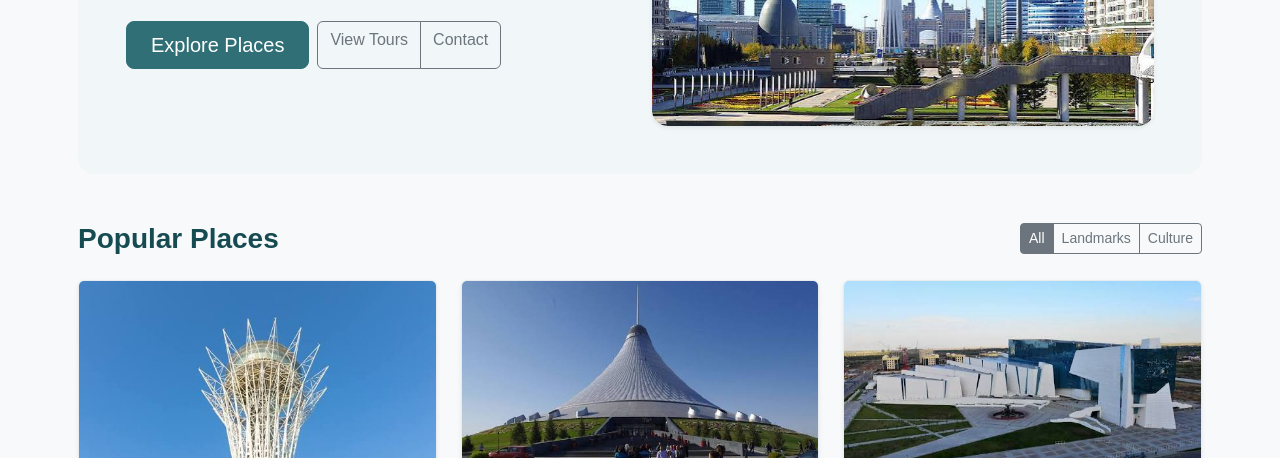
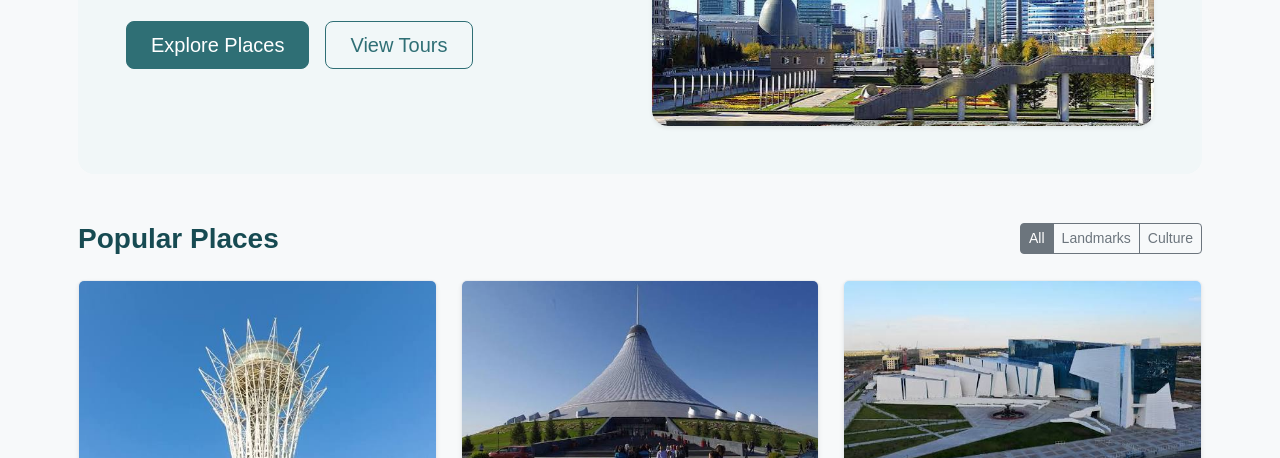
Before and after one commit to ShagFoal/Front-End-Assignment-3, a plain HTML site: page index.html in a window 1280 px wide. Shown: the part 339-797 px from the top of the page. Drawn offline with nearby package versions, Linux system fonts and the light colour scheme.

Commit message:
Update hero buttons styling

```diff
--- a/css/style.css
+++ b/css/style.css
@@ -53,6 +53,16 @@ main {
   color: #ffffff;
 }
 
+.btn-outline-teal {
+  color: #2f6f75;
+  border: 1px solid #2f6f75;
+}
+
+.btn-outline-teal:hover {
+  background-color: #2f6f75;
+  color: #ffffff;
+}
+
 .table-teal th {
   background-color: #2f6f75;
   color: #ffffff;
--- a/index.html
+++ b/index.html
@@ -55,12 +55,9 @@
             <p class="lead mb-4">
               Visit Baiterek, explore modern architecture, and take a walk through the city centre.
             </p>
-            <div class="d-flex flex-wrap gap-2">
+            <div class="d-flex flex-wrap gap-3">
               <a class="btn btn-teal btn-lg px-4" href="places.html">Explore Places</a>
-              <div class="btn-group" role="group" aria-label="Route actions">
-                <a class="btn btn-outline-secondary" href="prices.html">View Tours</a>
-                <a class="btn btn-outline-secondary" href="contact.html">Contact</a>
-              </div>
+              <a class="btn btn-outline-teal btn-lg px-4" href="prices.html">View Tours</a>
             </div>
           </div>
           <div class="col-lg-6 col-12">
```
